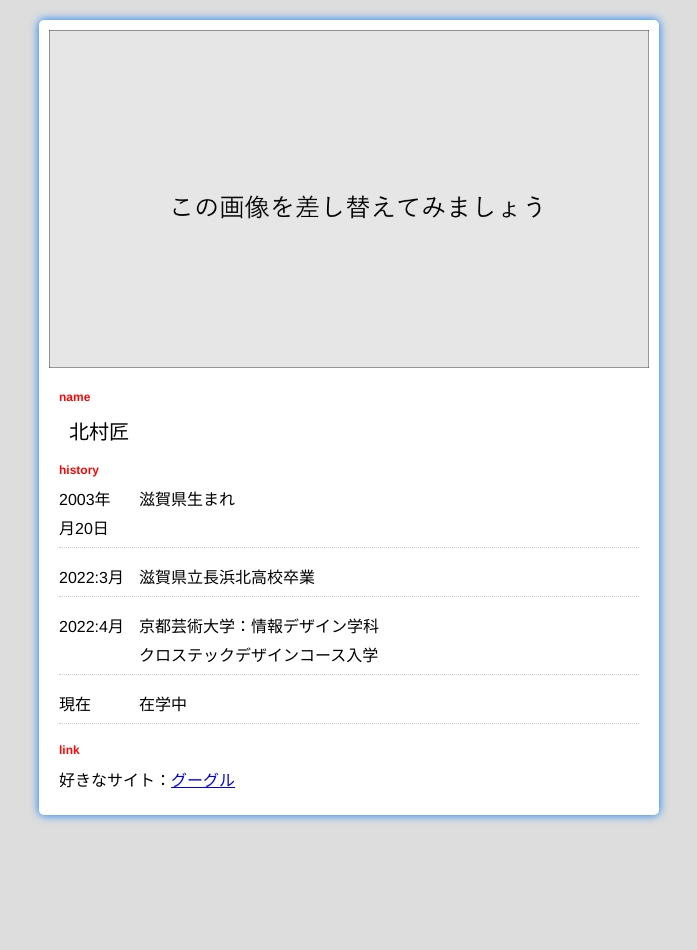
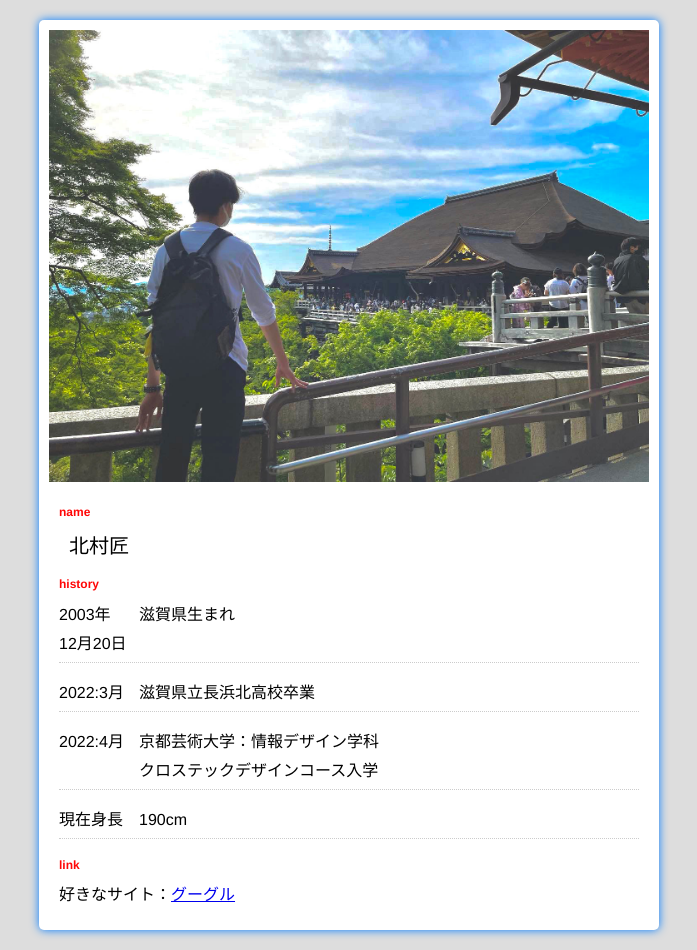
Before and after one commit to KUAD-XtechDesign/simple_page-mi-taku, a plain HTML site: page index.html in a window 1280 px wide. Shown: the whole page, without its empty margins (291-988 px from the left). Before the commit the page ends 835 px from the top, so only its background shows below. Drawn offline with Linux system fonts and the light colour scheme.

Commit message:
画像変えた

```diff
--- a/index.html
+++ b/index.html
@@ -13,7 +13,7 @@
 
       <!-- 画像 -->
       <div id="card">
-        <img src="./images/card.jpg" alt="カード">
+        <img src="./images/tkmnosyasin.jpg" alt="カード">
       </div>
 
       <!-- 個人情報なので注意 -->
@@ -23,10 +23,10 @@
 
         <h2 class="title">history</h2>
         <ul class="history_list">
-          <li><div class="year">2003年<br>月20日</div><div class="txt">滋賀県生まれ</div></li>
+          <li><div class="year">2003年<br>12月20日</div><div class="txt">滋賀県生まれ</div></li>
           <li><div class="year">2022:3月</div><div class="txt">滋賀県立長浜北高校卒業</div></li>
           <li><div class="year">2022:4月</div><div class="txt">京都芸術大学：情報デザイン学科<br>クロステックデザインコース入学</div></li>
-          <li><div class="year">現在</div><div>在学中</div></li>
+          <li><div class="year">現在身長</div><div>190cm</div></li>
         </ul>
 
         <h2 class="title">link</h2>
```
Also changed, not shown: images/tkmnosyasin.jpg (added), 1 other file.
